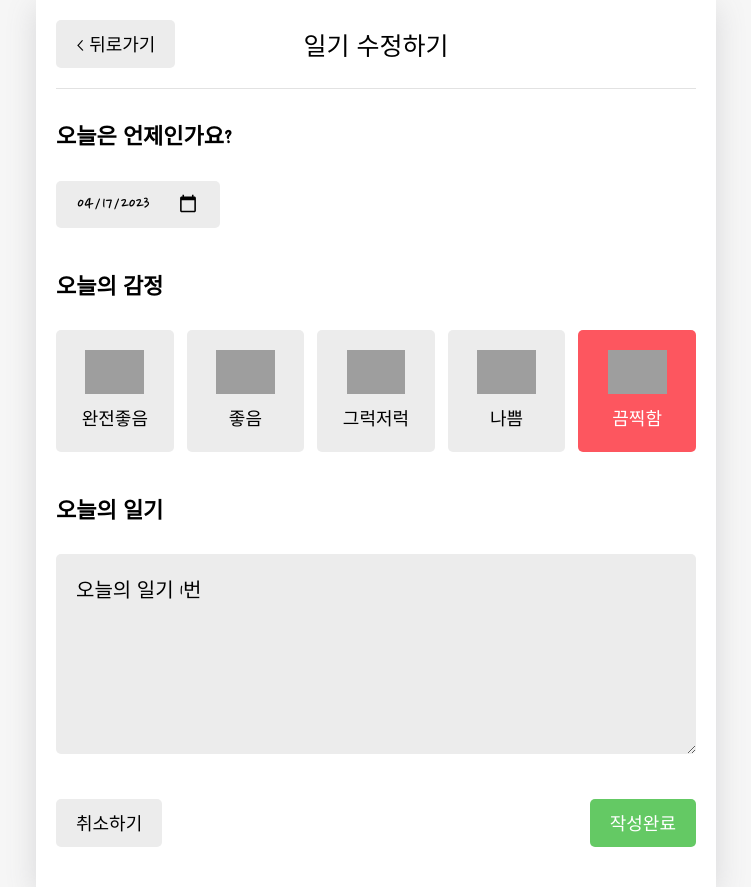
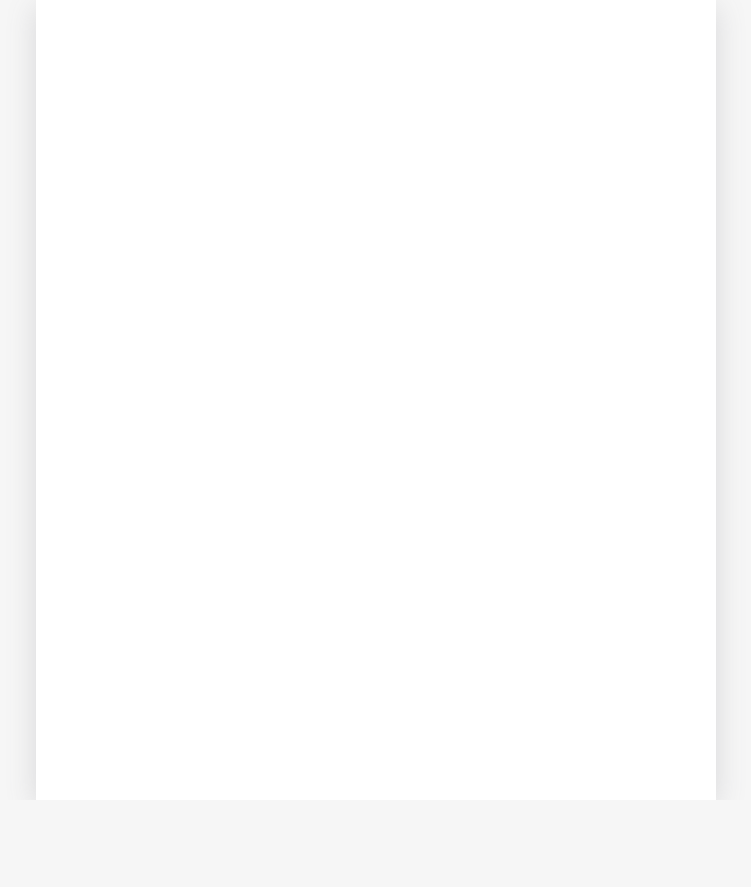
Before and after one commit to KyleKim107/dailyDiary, a React (Create React App) app: page /edit/1 in a window 1280 px wide. Shown: the whole page, without its empty margins (264-1015 px from the left). After the commit the page ends 800 px from the top, so only its background shows below. Built offline with nearby package versions, Linux system fonts and the light colour scheme; grey boxes are pictures that could not be loaded; a web font is replaced by a local one.

Commit message:
더미 데이터 지워주기

```diff
--- a/src/App.js
+++ b/src/App.js
@@ -33,6 +33,7 @@
     default:
       return state;
   }
+  localStorage.setItem("diary" , JSON.stringify(newState) );
   return newState
 }
 
@@ -40,41 +41,44 @@
 export const DiaryDispatchContext = React.createContext();
 
 const dummyData = [
-  {id: 1,
-  emotion: 5,
-  content: "오늘의 일기 1번",
-  date : 1681738171000},
-  {id: 2,
-  emotion: 4,
-  content: "오늘의 일기 2번",
-  date : 1681738171100},
-  {id: 3,
-  emotion: 2,
-  content: "오늘의 일기 3번",
-  date : 1681738171200},
-  {id: 4,
-  emotion: 1,
-  content: "오늘의 일기 4번",
-  date : 1681738171300},
-  {id: 5,
-  emotion: 2,
-  content: "오늘의 일기 5번",
-  date : 1681738171400}
-  ]
+  // {id: 1,
+  // emotion: 5,
+  // content: "오늘의 일기 1번",
+  // date : 1681738171000},
+  // {id: 2,
+  // emotion: 4,
+  // content: "오늘의 일기 2번",
+  // date : 1681738171100},
+  // {id: 3,
+  // emotion: 2,
+  // content: "오늘의 일기 3번",
+  // date : 1681738171200},
+  // {id: 4,
+  // emotion: 1,
+  // content: "오늘의 일기 4번",
+  // date : 1681738171300},
+  // {id: 5,
+  // emotion: 2,
+  // content: "오늘의 일기 5번",
+  // date : 1681738171400}
+  ];
 
 function App() {
-  useEffect(() =>{
-    localStorage.setItem("key1", 10);
-    localStorage.setItem("key2", "20");
-    localStorage.setItem("key3", JSON.stringify({value:30}));
-    const item1 = localStorage.getItem('key1');
-    const item2 = localStorage.getItem('key2');
-    const item3 = localStorage.getItem('key3');
-    console.log({item1, item2, item3});
-  }, [])
 
   const [data, dispatch] = useReducer(reducer, dummyData);
-  const dataId = useRef(6);
+  const dataId = useRef(0);
+
+  useEffect(()=>{
+    const localData = localStorage.getItem('diary')
+    if(localData){
+      const diaryList = JSON.parse(localData).sort((a,b)=> parseInt(b.id) - parseInt(a.id));
+      dataId.current = parseInt(diaryList[0].id) + 1;
+      console.log(diaryList);
+      console.log(dataId);
+
+      dispatch({type:"INIT" , data:diaryList});
+    }
+  }, [])
 
   // CREATE
   const onCreate = (date, content, emotion) => {
--- a/src/components/DiaryEditor.js
+++ b/src/components/DiaryEditor.js
@@ -15,13 +15,13 @@
     return date.toISOString().slice(0,10);
   }
 
-const DiaryEditor = ({isEdit, originData}) => {
-    const naviagte = useNavigate();
+const DiaryEditor = ({isEdit, originData, }) => {
+    const navigate = useNavigate();
     const contentRef = useRef()
     const [content, setContent] = useState("");
     const [date, setDate] = useState(getStringDate(new Date()));
     const [emotion, setEmotion] = useState(3);
-    const {onCreate, onEdit} = useContext(DiaryDispatchContext);
+    const {onCreate, onEdit, onRemove} = useContext(DiaryDispatchContext);
     const handleSubmit = () =>{
         if(content.length < 1){
             contentRef.current.focus();
@@ -34,7 +34,13 @@
                 onEdit(originData.id,date,content,emotion)
             }
         }
-        naviagte("/", {replace:true})
+        navigate("/", {replace:true})
+    }
+    const handleRemove = () =>{
+        if(window.confirm("정말 삭제하시겠습니까?")){
+            onRemove(originData.id);
+            navigate('/', {replace:true})
+        }
     }
     const handleClickEmottion = (emotion) =>{
         setEmotion(emotion);
@@ -50,7 +56,8 @@
         <div className="DiaryEditor">
           <MyHeader
           headText={isEdit ? "일기 수정하기" :"새 일기쓰기"}
-          leftChild={<MyButton text={"< 뒤로가기"} onclick={() => naviagte(-1)} />}
+          leftChild={<MyButton text={"< 뒤로가기"} onclick={() => navigate(-1)} />}
+          rightChild={ isEdit && (<MyButton text={"삭제하기"} type={"negative"} onclick={handleRemove} />) }
            />
            <div>
               <section>
@@ -89,7 +96,7 @@
               </section>
               <section>
                 <div className="control_box">
-                    <MyButton text={"취소하기"} onclick={() => naviagte(-1)}/>
+                    <MyButton text={"취소하기"} onclick={() => navigate(-1)}/>
                     <MyButton text={"작성완료"} type={"positive"} onclick={handleSubmit}/>
                 </div>
               </section>
```
